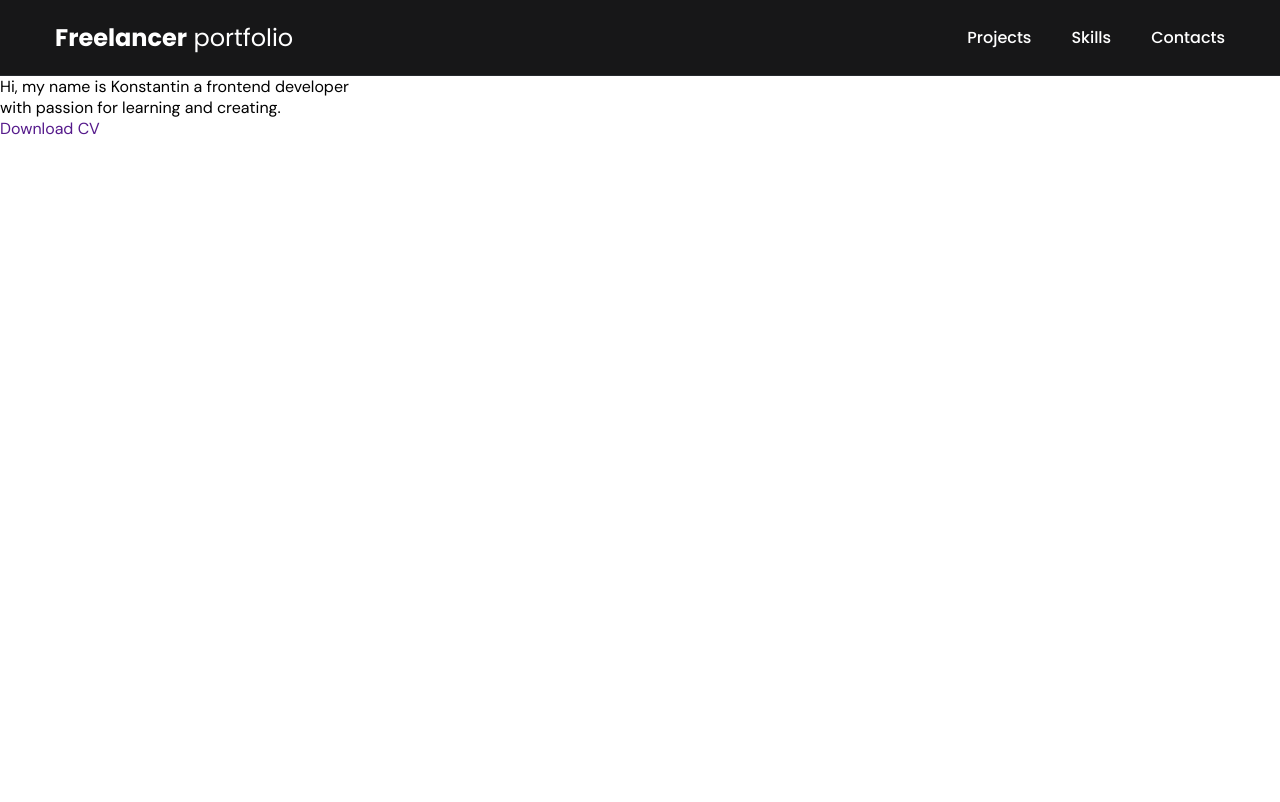
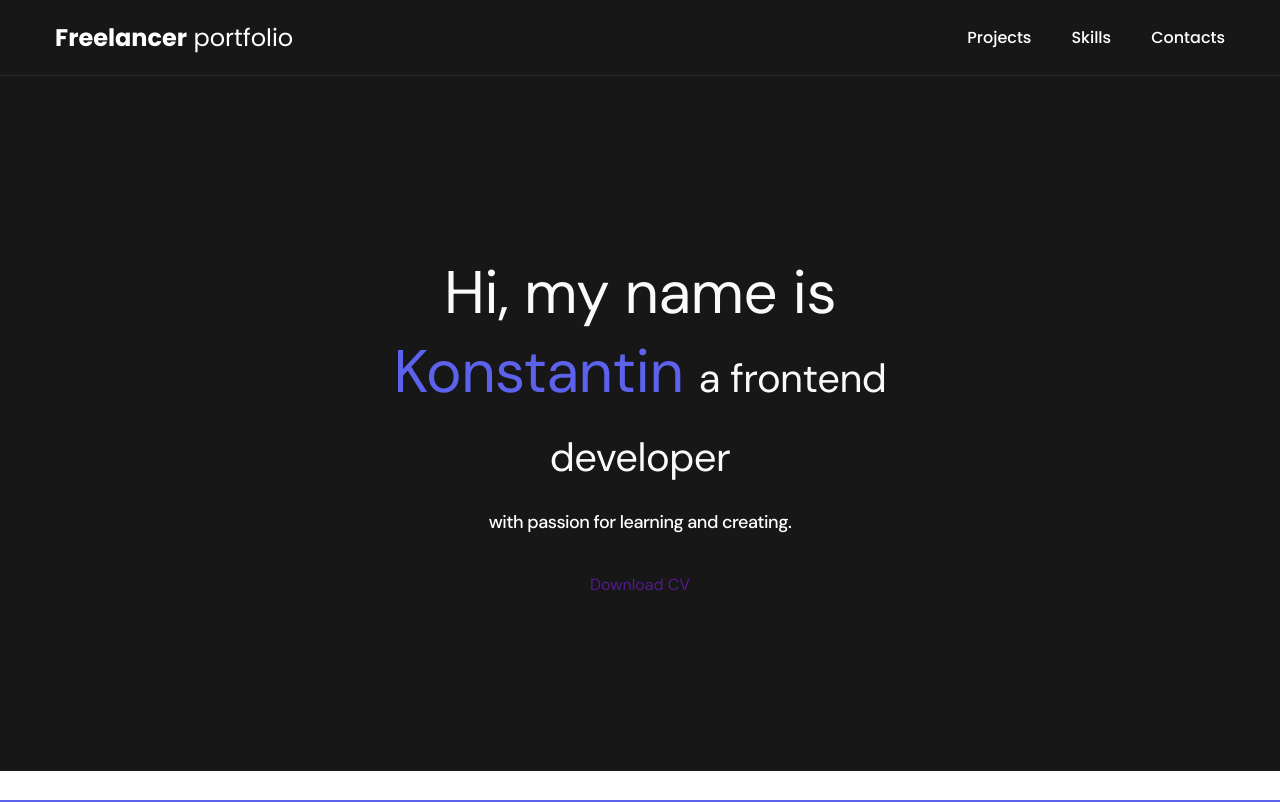
Before and after one commit to Luni19/Portfolio, a plain HTML site: page index.html in a window 1280 px wide. Drawn offline with Linux system fonts and the light colour scheme.

Commit message:
Update styles.css

```diff
--- a/styles.css
+++ b/styles.css
@@ -6,6 +6,17 @@
 font-family: 'DM Sans', sans-serif;
 font-family: 'Poppins', sans-serif;
 */
+:root{
+ --black: #171718;
+ --black-border:#171718;
+ --white: #fff;
+ --purple: #5C62EC;
+ --dark-bg: var(--black);
+ --dark-border: var(--black-border);
+ --header-text: var(--white);
+ --main-color:var(--purple);
+}
+
 
 html, body{
 font-family: 'DM Sans', sans-serif;
@@ -19,10 +30,10 @@ padding: 0 15px;
 
 
 .navigation{
- background-color: #171718;
+ background-color: var(--dark-border);
  padding: 20px 0;
  border-bottom: 1px solid #26292D;
- color: #fff;
+ color: var(--white);
 }
 .nav-row{
  display: flex;
@@ -34,7 +45,7 @@ padding: 0 15px;
 
 }
 .logo{
-    color: #FFF;
+    color: var(--white);
     font-family: 'Poppins', sans-serif;
     font-size: 24px;
     font-weight: 400;
@@ -55,5 +66,70 @@ line-height: normal;
 
 }
 .nav-item-link{
-    color: #FFF;
+    color: var(--white);
 }
+
+.nav-item-link:active{
+position: relative;
+}
+.nav-item-link::before{
+    content: "";
+    display: block;
+    height: 2px;
+    width: 100%;
+    background-color: var(--main-color);
+    position: absolute;
+    left: 0;
+    top: 100%;
+}
+
+
+/* HERO-SECTION */
+
+
+.hero-section{
+    background-color: var(--dark-bg);
+    color: var(--header-text);
+    min-height: 695px;
+    padding: 40px 0px;
+    display: flex;
+    justify-content: center;
+    align-items: center;
+    text-align: center;
+
+}
+.hero-conteiner{
+
+}
+.hero-wrapper{
+    max-width: 660px;
+    padding: 0 15px;
+
+
+}
+
+.tittle{
+    color: var(--White, #FAFAFA);
+font-size: 60px;
+letter-spacing: -0.5px;
+margin-bottom: 20px;
+
+}
+.Konstantin{
+    color: var(--main-color);
+}
+.frontend{
+    color: var(--White, #FAFAFA);
+font-size: 40px;
+}
+.tittle-text{
+    color: var(--Blanco, #FFF);
+font-size: 18px;
+font-weight: 500;
+line-height: 24px;
+letter-spacing: -0.5px;
+margin-bottom: 40px;
+}
+.cv-button{
+
+}
```
